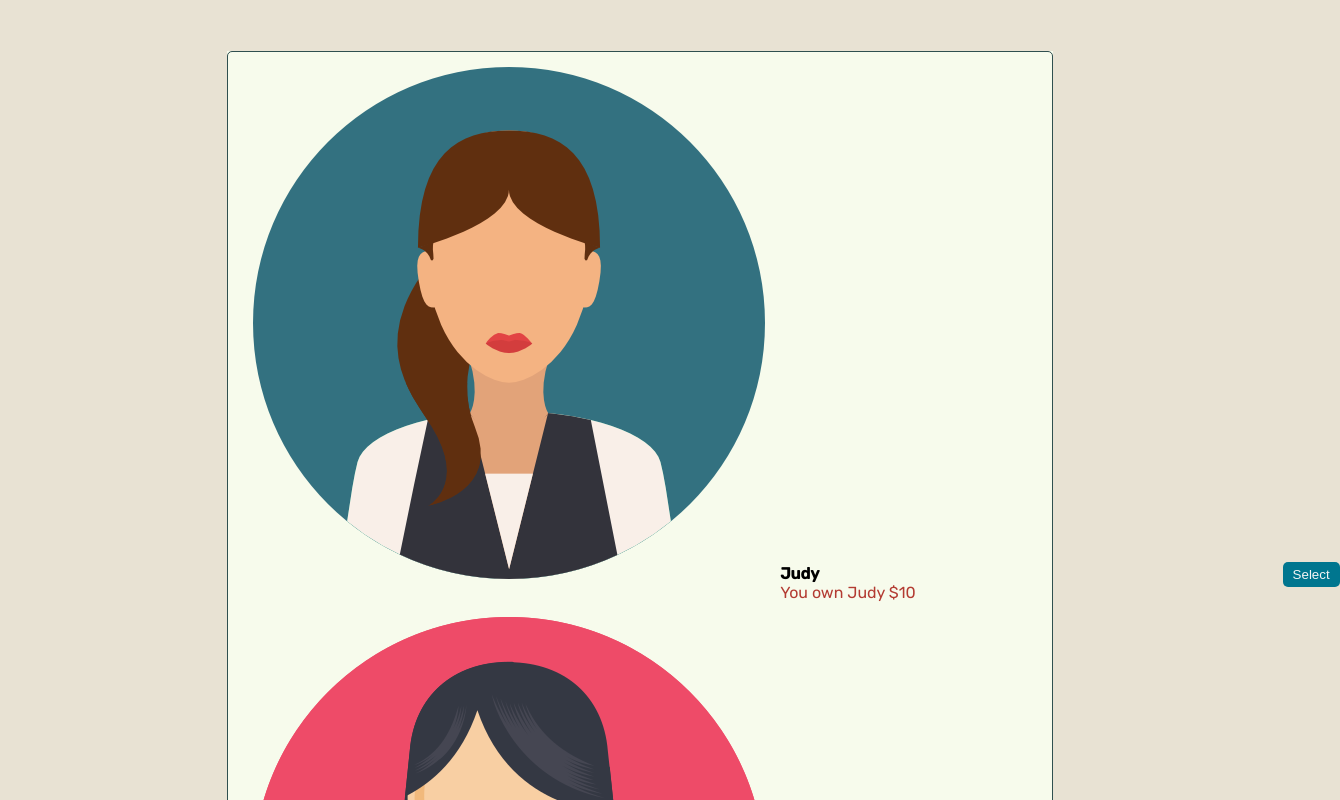
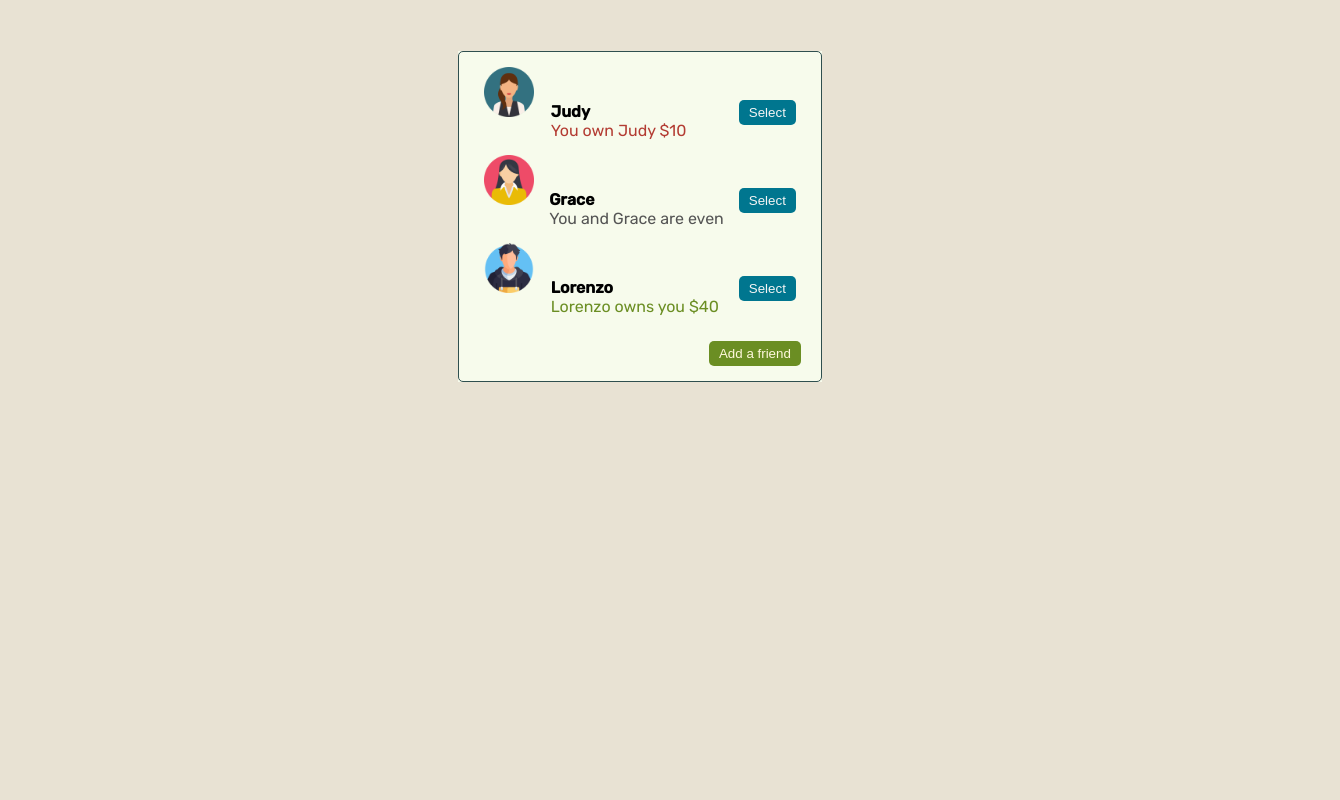
Before and after one commit to myrahkis/bill-split, a React (Create React App) app: page / in a window 1280 px wide. Shown: the top 800 px of the page, 1340 px wide, since content can reach past the window. Built offline with nearby package versions, Linux system fonts and the light colour scheme.

Commit message:
icons fix (?)

```diff
--- a/src/components/friendList.css
+++ b/src/components/friendList.css
@@ -18,10 +18,15 @@
     background-color: #ebeee2;
 }
 
+.pfp {
+    width: 50px;
+    height: 50px;
+}
+
 .info-wrapper {
   flex-direction: column;
   justify-content: flex-start;
-  min-width: 63%;
+  min-width: 55%;
   margin: 15px;
 }
 
--- a/src/components/friendList.js
+++ b/src/components/friendList.js
@@ -43,7 +43,7 @@ function FriendList() {
 function Friend({ img, name, balance }) {
   return (
     <div className="friend-wrapper">
-      <img src={img} alt="pfp" />
+      <img src={img} alt="pfp" className="pfp"/>
       <div className="info-wrapper">
         <h4>{name}</h4>
         <p
```
Also changed, not shown: 11 other files (tests, documents, lock files or other folders).
